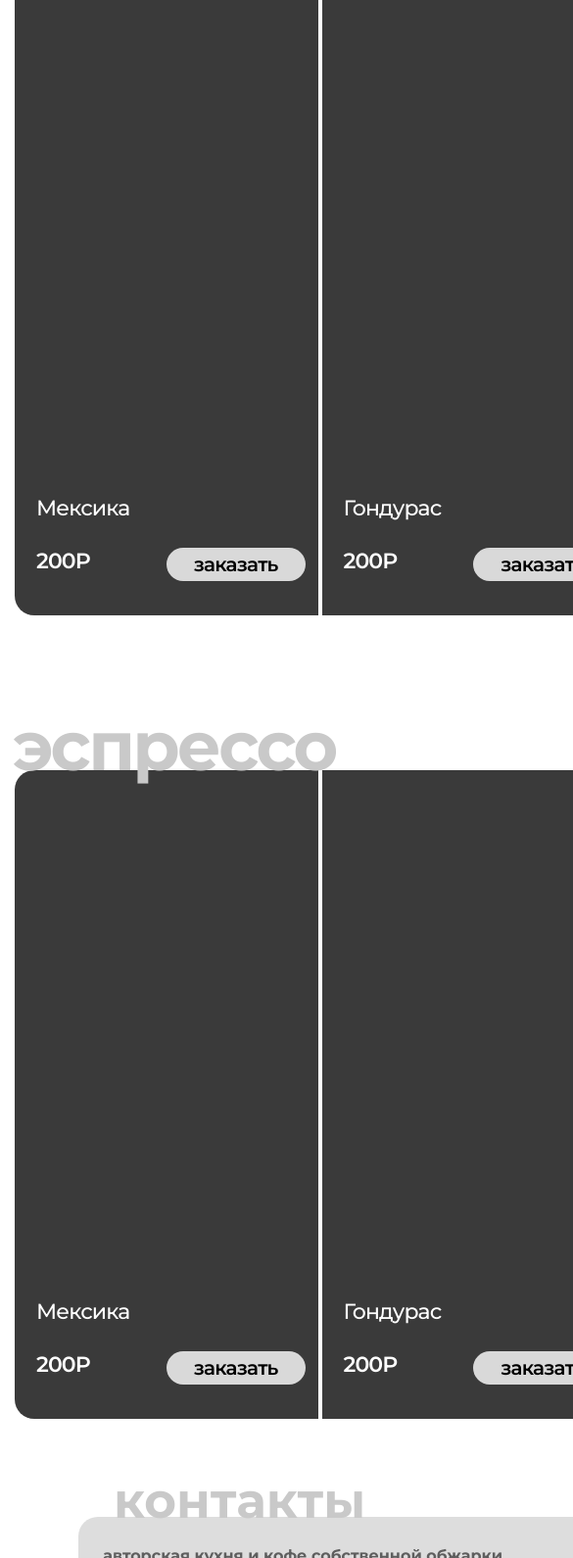
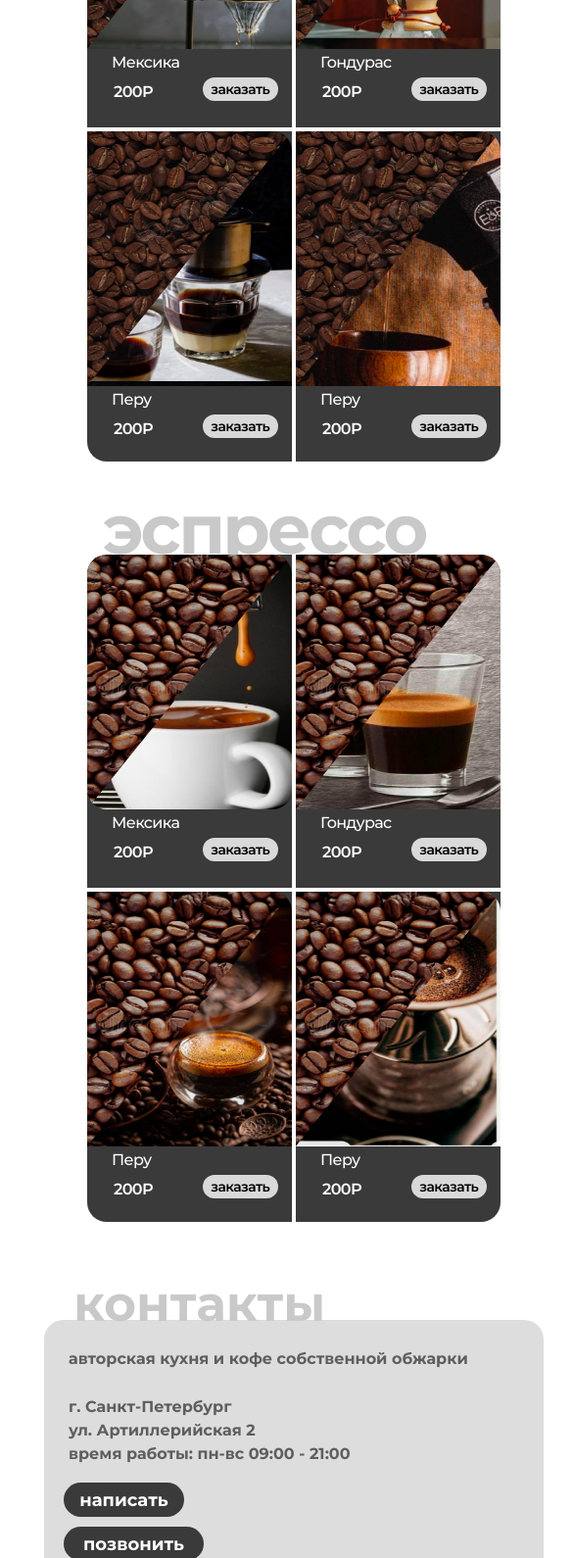
Before and after one commit to eugeneplug/caffeecommunitywebsite, a plain HTML site: page beans/beans.html in a window 390 px wide. Shown: the part 305-1895 px from the top of the page at 98% size, 585 px wide, since content can reach past the window. Drawn offline with Linux system fonts and the light colour scheme.

Commit message:
v3.6
adapt

```diff
--- a/beans/beans.html
+++ b/beans/beans.html
@@ -51,6 +51,7 @@
 
     <div class="filter-block">
         <div class="filter-block-content">
+            <img src="/assets/beans-one-full.png" alt="">
             <div class="filter-block-content-info">
                 <p id="coffe-country">Мексика</p>
                <span>
@@ -59,27 +60,48 @@
                </span>
             </div>
         </div>
-        <div class="filter-block-content"><div class="filter-block-content-info">
+
+
+
+
+        <div class="filter-block-content">
+            <img src="/assets/beans-one.png" alt="">
+            <img id="pic-coffe-2" src="/assets/beans-coffe-2.png" alt="">
+            <div class="filter-block-content-info">
             <p id="coffe-country">Гондурас</p>
            <span>
             <p id="filter-block-price">200Р</p>
             <a href="">заказать</a>
            </span>
         </div></div>
-        <div class="filter-block-content"><div class="filter-block-content-info">
+
+
+
+        <div class="filter-block-content">
+            <img src="/assets/beans-one.png" alt="">
+            <img id="pic-coffe-3" src="/assets/beans-coffe-3.png" alt="">
+            <div class="filter-block-content-info">
             <p id="coffe-country">Перу</p>
            <span>
             <p id="filter-block-price">200Р</p>
             <a href="">заказать</a>
            </span>
         </div></div>
-        <div class="filter-block-content"><div class="filter-block-content-info">
+
+
+        <div class="filter-block-content">
+            <img id="pic-coffe" src="/assets/beans-one.png" alt="">
+            <img id="pic-coffe-4" src="/assets/beans-coffe-4.png" alt="">
+            <div class="filter-block-content-info">
             <p id="coffe-country">Перу</p>
            <span>
             <p id="filter-block-price">200Р</p>
             <a href="">заказать</a>
            </span>
         </div></div>
+
+
+
     </div>
 
     <div class="tittle">эспрессо</div>
@@ -87,7 +109,11 @@
 
 
     <div class="filter-block">
+
+
         <div class="filter-block-content">
+            <img src="/assets/beans-two.png" style="border-radius: 20px;" alt="">
+            <img id="pic-coffe-5" src="/assets/beans-coffe-5.png" style="border-radius: 20px ;" alt="">
             <div class="filter-block-content-info">
                 <p id="coffe-country">Мексика</p>
                <span>
@@ -96,27 +122,50 @@
                </span>
             </div>
         </div>
-        <div class="filter-block-content"><div class="filter-block-content-info">
+
+
+
+        <div class="filter-block-content">
+            <img src="/assets/beans-two.png" alt="">
+            <img id="pic-coffe-5" src="/assets/beans-coffe-6.png" alt="">
+            <div class="filter-block-content-info">
             <p id="coffe-country">Гондурас</p>
            <span>
             <p id="filter-block-price">200Р</p>
             <a href="">заказать</a>
            </span>
-        </div></div>
-        <div class="filter-block-content"><div class="filter-block-content-info">
+        </div>
+    </div>
+
+
+
+        <div class="filter-block-content">
+            <img src="/assets/beans-two.png" alt="">
+            <img id="pic-coffe-5" src="/assets/beans-coffe-7.png" alt="">
+            <div class="filter-block-content-info">
             <p id="coffe-country">Перу</p>
            <span>
             <p id="filter-block-price">200Р</p>
             <a href="">заказать</a>
            </span>
-        </div></div>
-        <div class="filter-block-content"><div class="filter-block-content-info">
+        </div>
+    </div>
+
+
+
+
+        <div class="filter-block-content">
+            <img id="pic-coffe" src="/assets/beans-two.png" alt="">
+            <img id="pic-coffe-5" src="/assets/beans-coffe-8.png" alt="">
+            <div class="filter-block-content-info">
             <p id="coffe-country">Перу</p>
            <span>
             <p id="filter-block-price">200Р</p>
             <a href="">заказать</a>
            </span>
-        </div></div>
+        </div>
+    </div>
+
     </div>
 
 
@@ -157,13 +206,13 @@
 
 
             <div class="footer_row_content_one">
-                <a href="">меню</a>
-                <a href="">зёрна</a>
-                <a href="">десерты</a>
+                <a href="/index.html">меню</a>
+                <a href="/beans/beans.html">зёрна</a>
+                <a href="/desserts/desserts.html">десерты</a>
             </div>
             <div class="footer_row_content_two">
-                <a href="">бронь</a>
-                <a href="">кейтринг</a>
+                <a href="/bron/bron.html">бронь</a>
+                <a href="/catering/catering.html">кейтринг</a>
                 <div class="footer_row_content_two_icons_block">
                     <a href=""><i class="fa-regular fa-user"></i></a>
                     <a href=""><i class="fa fa-heart-o" aria-hidden="true"></i></a>
--- a/beans/style.css
+++ b/beans/style.css
@@ -207,6 +207,32 @@ nav ul li {
 
 
 
+.filter-block-content img {
+    width: 309px;
+    height: 525px;
+    position: absolute;
+    z-index: 2;
+}
+#pic-coffe-2, #pic-coffe-3, #pic-coffe-4 {
+    position: absolute;
+    z-index: 1;
+}
+
+#pic-coffe-5 {
+    position: absolute;
+    z-index: 1;
+}
+
+
+#pic-coffe {
+    border-top-right-radius: 20px;
+}
+
+
+
+
+
+
 
 
 footer {
@@ -358,3 +384,154 @@ footer {
     margin-left: 20px;
     margin-top: 5px;
 }
+
+
+@media (max-width: 600px) {
+
+    nav {
+        display: none;
+    }
+    .container {
+        width: 600px;
+    }
+
+    .tittle {
+        left: 105px;
+        top: 27px;
+    }
+
+
+
+
+    .filter-block {
+        display: grid;
+        grid-template-columns: 1fr 1fr;
+
+
+
+        width: 422px;
+        height: 681px;
+
+        margin-top: 10px;
+    }
+
+
+    .filter-block-content img {
+        width: 209px;
+        height: 260px;
+
+        border-top-right-radius: 20px;
+    }
+
+    .filter-block-content {
+        width: 209px;
+        height: 340px;
+
+
+    }
+
+    .filter-block-content {
+        border-bottom: solid 4px white;
+    }
+
+    .filter-block-content-info {
+        margin-bottom: 0 ;
+        margin-left: 0;
+    }
+    #coffe-country {
+        font-size: 16px;
+        margin-bottom: 0;
+
+
+
+        position: relative;
+        top: -26px;
+        left: 25px;
+        }
+
+    #filter-block-price {
+        font-size: 16px;
+
+        position: relative;
+
+        top: -23px;
+        left: 27px;
+    }
+
+    .filter-block-content-info a {
+        width: 77px;
+        height: 24px;
+        font-size: 14px;
+
+
+        position: relative;
+
+        top: -24px;
+        right: 0px;
+    }
+
+
+
+
+
+
+
+
+    footer {
+        width: 550px;
+    }
+    .footer_block {
+        display: flex;
+        flex-direction: column;
+    }
+    .footer_block_contacts {
+        margin-left: 0;
+        margin: 0 auto;
+        width: 510px;
+    }
+
+
+    .footer_tittle p:nth-child(1) {
+        position: absolute;
+        top: -59px;
+        left: 50px;
+        width: 345px;
+    }
+
+    .footer_tittle p:nth-child(2) {
+        position: absolute;
+        top: 300px;
+        left: 50px;
+        width: 345px;
+    }
+
+
+    .footer_block_map {
+        width: 510px;
+        margin: 0 auto;
+        margin-top: 60px;
+
+    }
+    .footer_block_map iframe {
+        width: 510px ;
+    }
+    .footer_row {
+        width: 510px;
+        height: 220px;
+        margin-top: 60px;
+    }
+
+    .footer_row_content_three {
+
+        flex-direction: row;
+        position: relative;
+        top: 130px;
+        left: -314px;
+        line-height: 20px;
+    }
+
+    .footer_row_content_three a {
+        padding: 10px;
+    }
+
+}
--- a/bron/style.css
+++ b/bron/style.css
@@ -192,6 +192,8 @@ input {
     left: 126px;
     top: 91px;
     color: #C9C9C9;
+
+    width: 1126px;
 }
 
 
```
Also changed, not shown: bron/bron.html (+5 -5 lines), catering/catering.html (+5 -5 lines), desserts/desserts.html (+5 -5 lines), index.html (+5 -5 lines), assets/beans-coffe-2.png (added), assets/beans-coffe-3.png (added), assets/beans-coffe-4.png (added), assets/beans-coffe-5.png (added), assets/beans-coffe-6.png (added), assets/beans-coffe-7.png (added), assets/beans-coffe-8.png (added), assets/beans-one-full.png (added), assets/beans-one.png (added), assets/beans-two.png (added).
